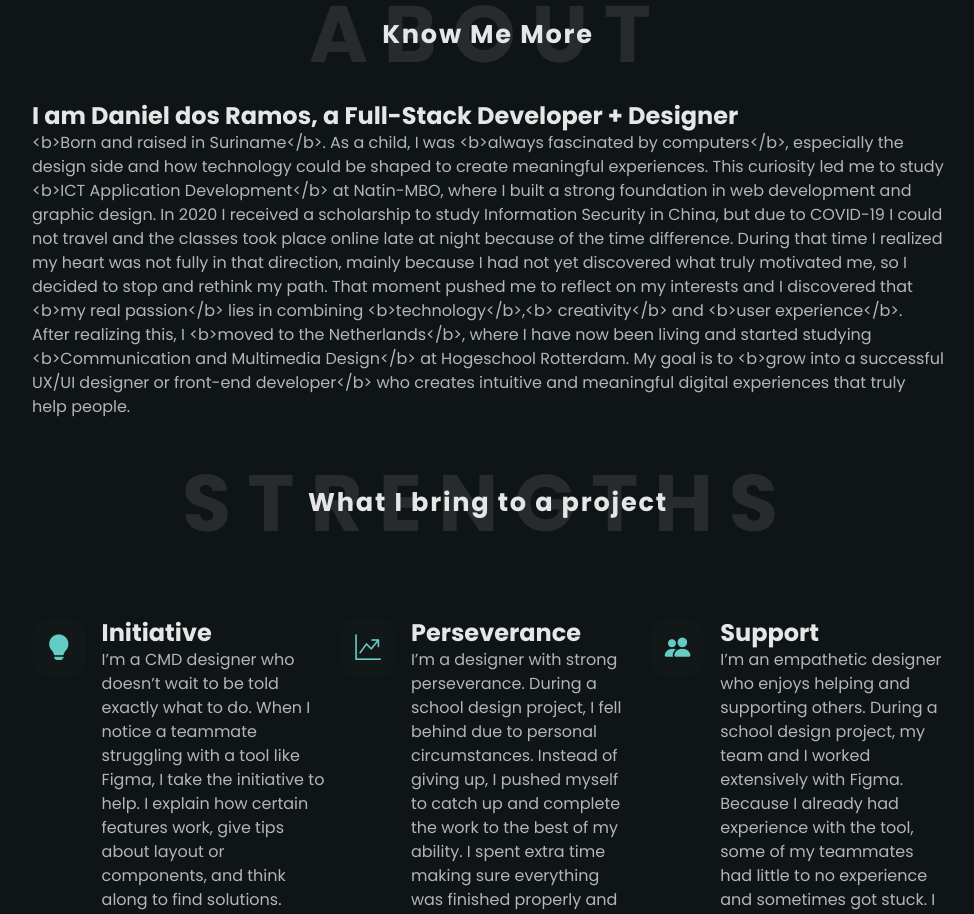
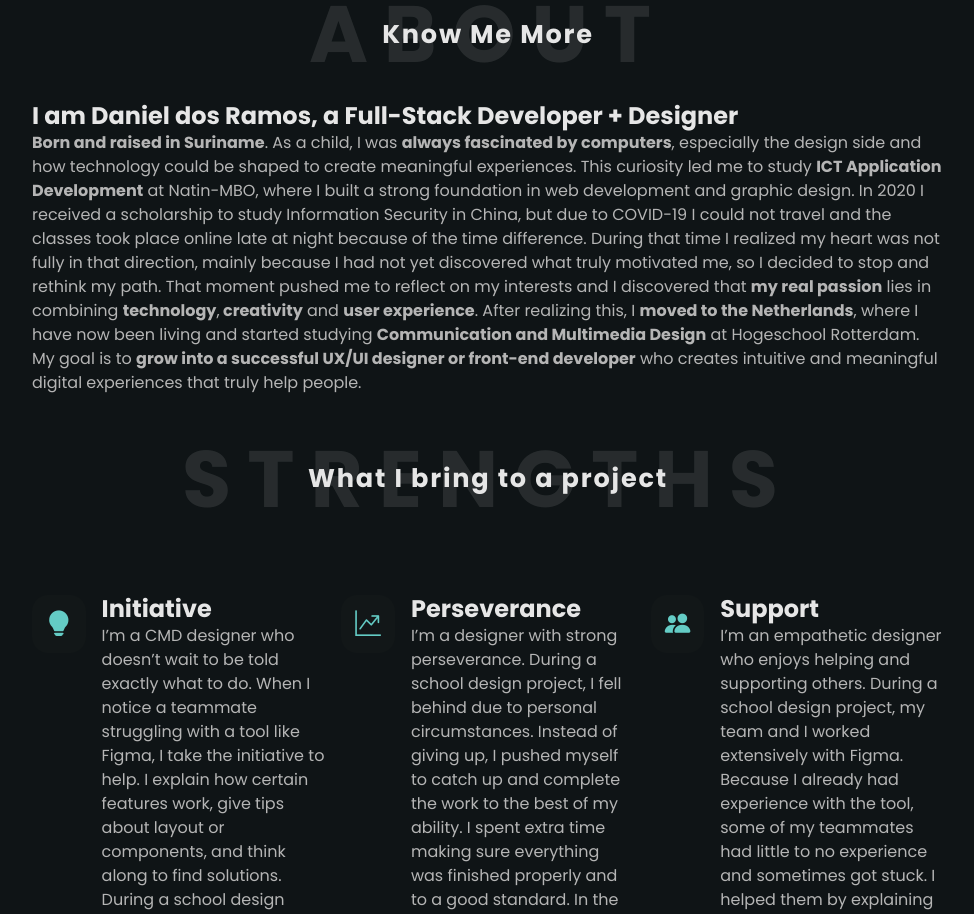
Before and after one commit to FrostiSR/portfolio, a React (Vite) app: page / in a window 1280 px wide. Shown: the part 860-1774 px from the top of the page, without its empty margins (280-1254 px from the left). Built offline with nearby package versions, Linux system fonts and the light colour scheme; no server answers.

Commit message:
bold tags

```diff
--- a/src/components/About/About.jsx
+++ b/src/components/About/About.jsx
@@ -16,7 +16,10 @@ export default function About() {
       <Row className="text-center justify-content-evenly">
         <Col xs={12} md={12} className="text-start p-2">
           <h4 className="fw-bold title-text">{ABOUT.about.left.title}</h4>
-          <p className="description-text">{ABOUT.about.left.content}</p>
+         <p
+          className="description-text"
+          dangerouslySetInnerHTML={{ __html: ABOUT.about.left.content }}
+        ></p>
         </Col>
         {/* <Col xs={12} md={6} className="text-start p-2">
           <p>
```
